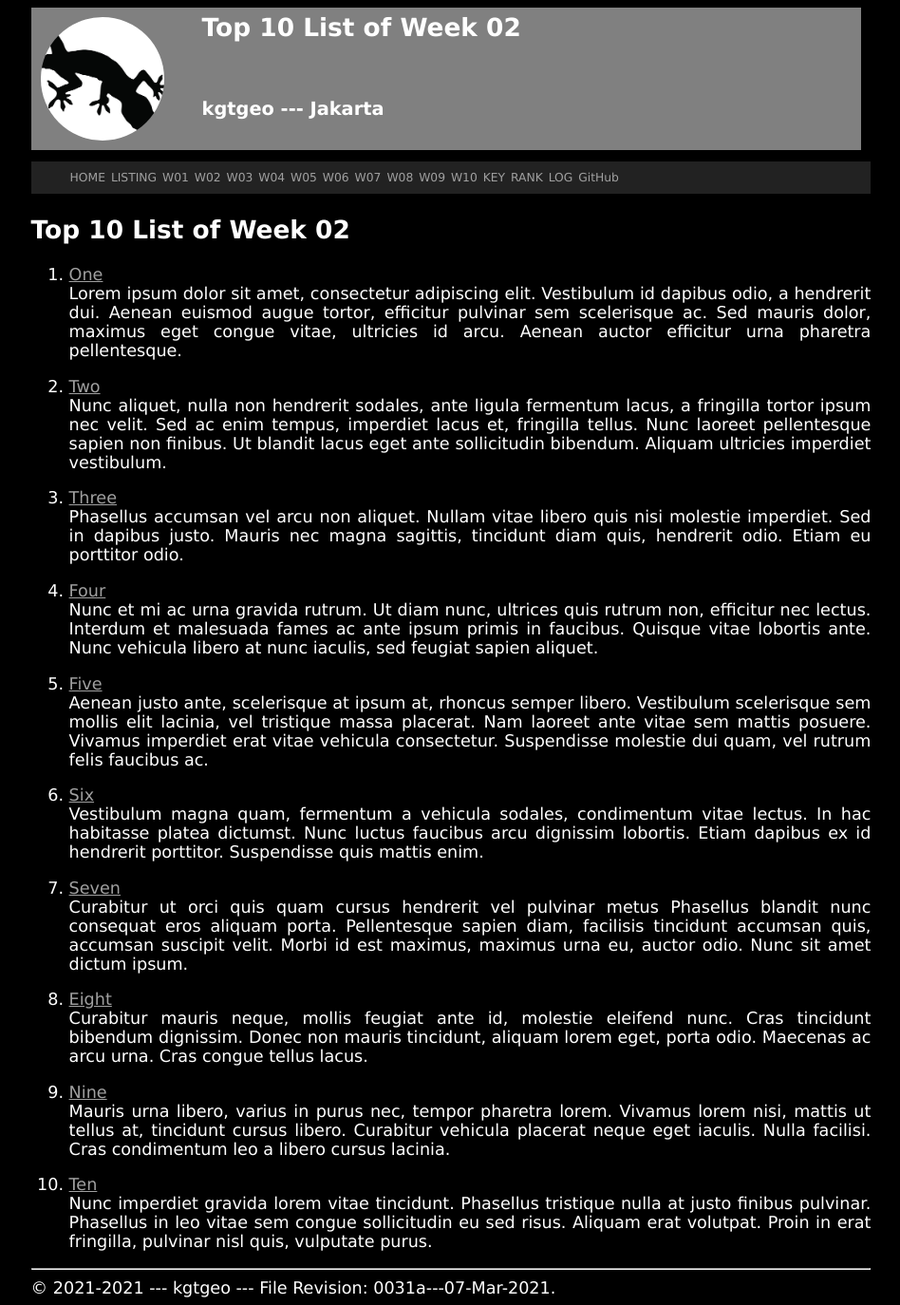
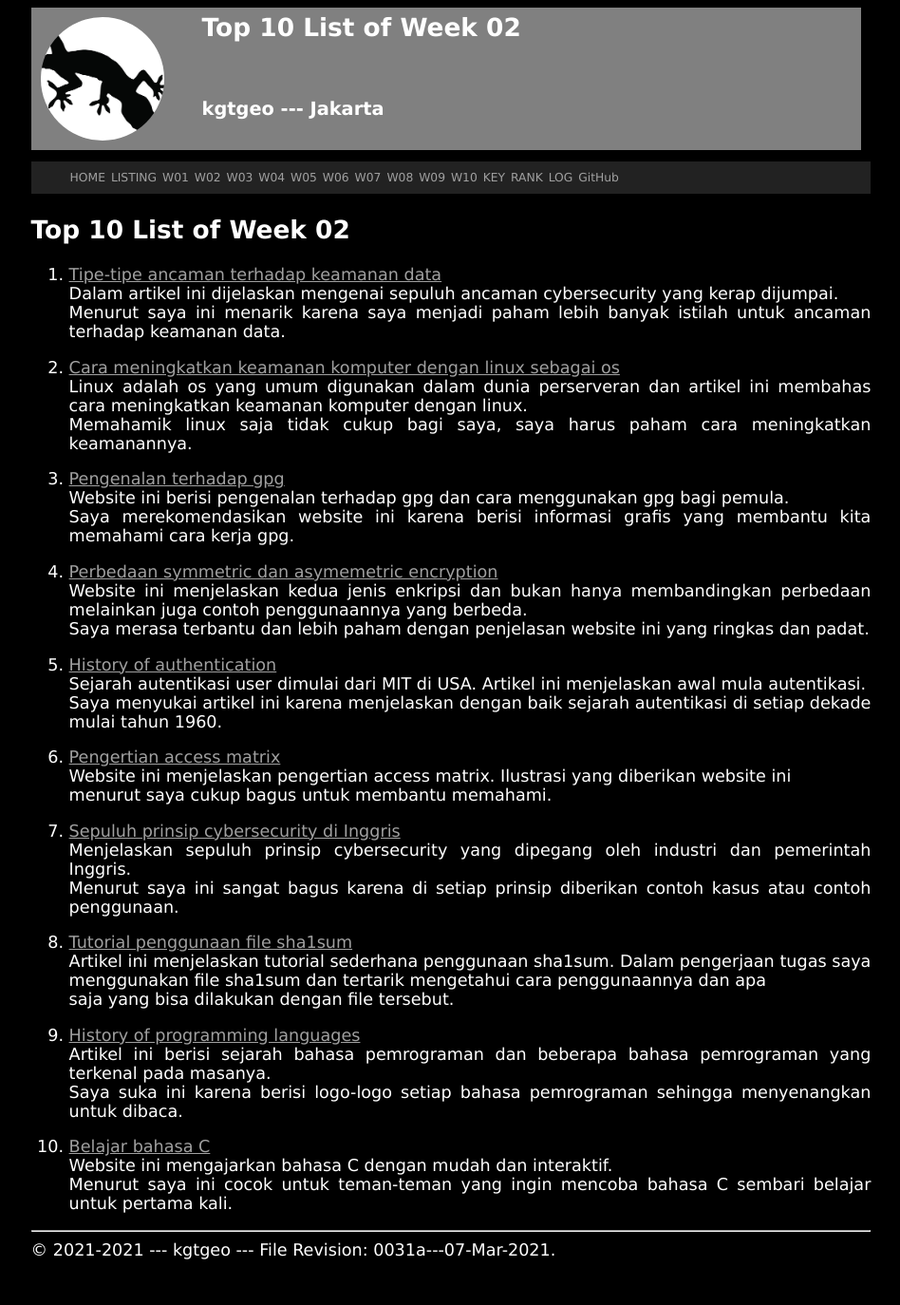
Before and after one commit to kgtgeo/os211, a Jekyll site: the page built from w02.md, in a window 1280 px wide. Shown: the whole page at 95% size, without its empty margins (165-1113 px from the left). Built offline with Jekyll 4.4.1, drawn with Linux system fonts in a browser that asks for light colours; our own code applies the rules of GitHub Pages for plain Markdown files; after the commit the page ends 1334 px from its top, so only the background shows below that.

Commit message:
do assignments week02

```diff
--- a/TXT/myrank.txt
+++ b/TXT/myrank.txt
@@ -1,4 +1,4 @@
 # Top 10 Rank
-ZCZC W01 stevensim226
-ZCZC W01 hockyy
-ZCZC W01 alifsaddid
+ZCZC W01 machffud
+ZCZC W01 KristiantoD
+ZCZC W01 marcianadin
--- a/w02.md
+++ b/w02.md
@@ -4,73 +4,43 @@ permalink: /W02/
 ---
 
 # Top 10 List of Week 02
+1. [Tipe-tipe ancaman terhadap keamanan data](https://www.dcslsoftware.com/10-threats-data-thwart/)<br>
+Dalam artikel ini dijelaskan mengenai sepuluh ancaman cybersecurity yang kerap dijumpai.
+Menurut saya ini menarik karena saya menjadi paham lebih banyak istilah untuk ancaman terhadap keamanan data.
 
-1. [One](https://en.wikipedia.org/wiki/1)<br>
-Lorem ipsum dolor sit amet, consectetur adipiscing elit.
-Vestibulum id dapibus odio, a hendrerit dui.
-Aenean euismod augue tortor, efficitur pulvinar sem scelerisque ac.
-Sed mauris dolor, maximus eget congue vitae, ultricies id arcu.
-Aenean auctor efficitur urna pharetra pellentesque.
+2. [Cara meningkatkan keamanan komputer dengan linux sebagai os](https://securityboulevard.com/2020/08/linux-server-security-10-linux-hardening-security-best-practices/)<br>
+Linux adalah os yang umum digunakan dalam dunia perserveran dan artikel ini membahas cara meningkatkan keamanan komputer dengan linux.
+Memahamik linux saja tidak cukup bagi saya, saya harus paham cara meningkatkan keamanannya.
 
-2. [Two](https://en.wikipedia.org/wiki/2)<br>
-Nunc aliquet, nulla non hendrerit sodales, ante ligula fermentum lacus, a fringilla tortor ipsum nec velit.
-Sed ac enim tempus, imperdiet lacus et, fringilla tellus.
-Nunc laoreet pellentesque sapien non finibus.
-Ut blandit lacus eget ante sollicitudin bibendum.
-Aliquam ultricies imperdiet vestibulum.
+3. [Pengenalan terhadap gpg](https://loganmarchione.com/2015/12/a-brief-introduction-to-gpg/)<br>
+Website ini berisi pengenalan terhadap gpg dan cara menggunakan gpg bagi pemula.
+Saya merekomendasikan website ini karena berisi informasi grafis yang membantu kita memahami cara kerja gpg.
 
-3. [Three](https://en.wikipedia.org/wiki/3)<br>
-Phasellus accumsan vel arcu non aliquet.
-Nullam vitae libero quis nisi molestie imperdiet.
-Sed in dapibus justo.
-Mauris nec magna sagittis, tincidunt diam quis, hendrerit odio.
-Etiam eu porttitor odio.
+4. [Perbedaan symmetric dan asymemetric encryption](https://www.clickssl.net/blog/symmetric-encryption-vs-asymmetric-encryption)<br>
+Website ini menjelaskan kedua jenis enkripsi dan bukan hanya membandingkan perbedaan melainkan juga contoh penggunaannya yang berbeda.
+Saya merasa terbantu dan lebih paham dengan penjelasan website ini yang ringkas dan padat.
 
-4. [Four](https://en.wikipedia.org/wiki/4)<br>
-Nunc et mi ac urna gravida rutrum.
-Ut diam nunc, ultrices quis rutrum non, efficitur nec lectus.
-Interdum et malesuada fames ac ante ipsum primis in faucibus.
-Quisque vitae lobortis ante.
-Nunc vehicula libero at nunc iaculis, sed feugiat sapien aliquet.
+5. [History of authentication](https://workos.com/blog/a-developers-history-of-authentication)<br>
+Sejarah autentikasi user dimulai dari MIT di USA. Artikel ini menjelaskan awal mula autentikasi.
+Saya menyukai artikel ini karena menjelaskan dengan baik sejarah autentikasi di setiap dekade mulai tahun 1960.
 
-5. [Five](https://en.wikipedia.org/wiki/5)<br>
-Aenean justo ante, scelerisque at ipsum at, rhoncus semper libero.
-Vestibulum scelerisque sem mollis elit lacinia, vel tristique massa placerat.
-Nam laoreet ante vitae sem mattis posuere.
-Vivamus imperdiet erat vitae vehicula consectetur.
-Suspendisse molestie dui quam, vel rutrum felis faucibus ac.
+6. [Pengertian access matrix](https://padakuu.com/article/163-access-matrix)<br>
+Website ini menjelaskan pengertian access matrix. Ilustrasi yang diberikan website ini
+menurut saya cukup bagus untuk membantu memahami.
 
-6. [Six](https://en.wikipedia.org/wiki/6)<br>
-Vestibulum magna quam, fermentum a vehicula sodales, condimentum vitae lectus.
-In hac habitasse platea dictumst.
-Nunc luctus faucibus arcu dignissim lobortis.
-Etiam dapibus ex id hendrerit porttitor.
-Suspendisse quis mattis enim.
+7. [Sepuluh prinsip cybersecurity di Inggris](https://www.javatpoint.com/cyber-security-principles)<br>
+Menjelaskan sepuluh prinsip cybersecurity yang dipegang oleh industri dan pemerintah Inggris.
+Menurut saya ini sangat bagus karena di setiap prinsip diberikan contoh kasus atau contoh penggunaan.
 
-7. [Seven](https://en.wikipedia.org/wiki/7)<br>
-Curabitur ut orci quis quam cursus hendrerit vel pulvinar metus
-Phasellus blandit nunc consequat eros aliquam porta.
-Pellentesque sapien diam, facilisis tincidunt accumsan quis, accumsan suscipit velit.
-Morbi id est maximus, maximus urna eu, auctor odio.
-Nunc sit amet dictum ipsum.
+8. [Tutorial penggunaan file sha1sum](https://shapeshed.com/unix-sha1sum/)<br>
+Artikel ini menjelaskan tutorial sederhana penggunaan sha1sum.
+Dalam pengerjaan tugas saya menggunakan file sha1sum dan tertarik mengetahui cara penggunaannya dan apa
+saja yang bisa dilakukan dengan file tersebut.
 
-8. [Eight](https://en.wikipedia.org/wiki/8)<br>
-Curabitur mauris neque, mollis feugiat ante id, molestie eleifend nunc.
-Cras tincidunt bibendum dignissim.
-Donec non mauris tincidunt, aliquam lorem eget, porta odio.
-Maecenas ac arcu urna.
-Cras congue tellus lacus.
+9. [History of programming languages](https://devskiller.com/history-of-programming-languages/)<br>
+Artikel ini berisi sejarah bahasa pemrograman dan beberapa bahasa pemrograman yang terkenal pada masanya.
+Saya suka ini karena berisi logo-logo setiap bahasa pemrograman sehingga menyenangkan untuk dibaca.
 
-9. [Nine](https://en.wikipedia.org/wiki/9)<br>
-Mauris urna libero, varius in purus nec, tempor pharetra lorem.
-Vivamus lorem nisi, mattis ut tellus at, tincidunt cursus libero.
-Curabitur vehicula placerat neque eget iaculis.
-Nulla facilisi.
-Cras condimentum leo a libero cursus lacinia.
-
-10. [Ten](https://en.wikipedia.org/wiki/10)<br>
-Nunc imperdiet gravida lorem vitae tincidunt.
-Phasellus tristique nulla at justo finibus pulvinar.
-Phasellus in leo vitae sem congue sollicitudin eu sed risus.
-Aliquam erat volutpat.
-Proin in erat fringilla, pulvinar nisl quis, vulputate purus.
+10. [Belajar bahasa C](https://www.learn-c.org/)<br>
+Website ini mengajarkan bahasa C dengan mudah dan interaktif.
+Menurut saya ini cocok untuk teman-teman yang ingin mencoba bahasa C sembari belajar untuk pertama kali.
```
Also changed, not shown: TXT/mylog.txt (+13 -6 lines), 2 other files.
